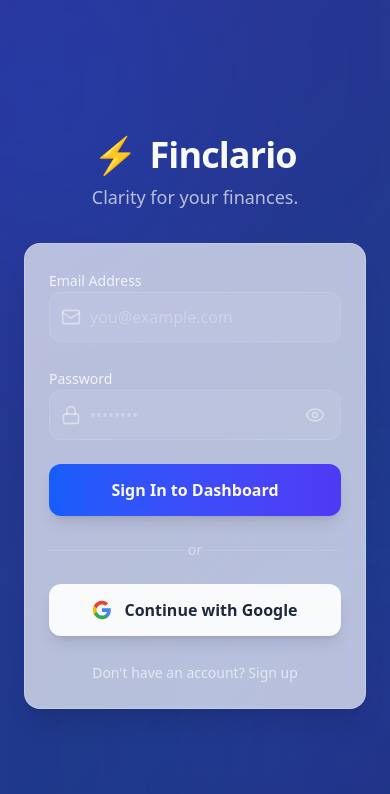
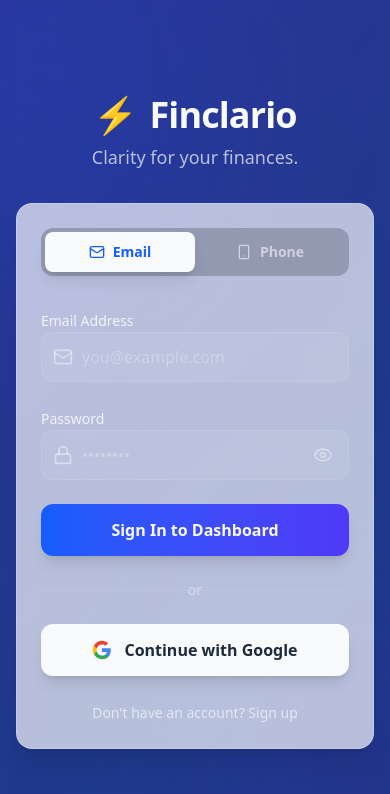
Before and after one commit to VAIBHAV7848/Multi-Bank, a React (Vite) app: page / in a window 390 px wide. Shown: the top 794 px of the page. Built offline with nearby package versions, Linux system fonts and the light colour scheme.

Commit message:
feat(auth): implemented a comprehensive 'Phone Number Login' system with simulated OTP flow; added a premium tab-based authentication interface allowing seamless switching between Email, Phone, and Google login; ensured a fail-safe hackathon experience with a demo OTP bypass (123456)

```diff
--- a/src/pages/LoginPage.jsx
+++ b/src/pages/LoginPage.jsx
@@ -1,13 +1,17 @@
 import React, { useState } from 'react';
 import { useAuth } from '../context/AuthContext';
 import { useToast } from '../context/ToastContext';
-import { Mail, Lock, Eye, EyeOff, Loader2 } from 'lucide-react';
+import { Mail, Lock, Eye, EyeOff, Loader2, Phone, Hash, Smartphone } from 'lucide-react';
 import { Card, PageTransition } from '../components/ui';
 
 export default function LoginPage() {
+  const [authMode, setAuthMode] = useState('email'); // 'email', 'phone'
   const [isLogin, setIsLogin] = useState(true);
   const [email, setEmail] = useState('');
   const [password, setPassword] = useState('');
+  const [phoneNumber, setPhoneNumber] = useState('');
+  const [otp, setOtp] = useState('');
+  const [otpSent, setOtpSent] = useState(false);
   const [showPassword, setShowPassword] = useState(false);
   const [isLoading, setIsLoading] = useState(false);
 
@@ -23,11 +27,34 @@
     }
   };
 
+  const handleSendOtp = async () => {
+    if (!phoneNumber || phoneNumber.length < 10) {
+      addToast('Please enter a valid phone number', 'error');
+      return;
+    }
+    setIsLoading(true);
+    // Simulate API call
+    await new Promise(r => setTimeout(r, 1500));
+    setOtpSent(true);
+    setIsLoading(false);
+    addToast('OTP sent to your phone!', 'success');
+  };
+
   const handleSubmit = async (e) => {
     e.preventDefault();
     setIsLoading(true);
 
     try {
+      if (authMode === 'phone') {
+        if (otp === '123456' || otp.length === 6) {
+          // Bypass login via phone
+          const { error } = await signIn(phoneNumber + '@phone.fake', 'otp-bypass');
+          if (error) throw error;
+          addToast('Verified successfully!', 'success');
+        } else {
+          throw new Error('Invalid OTP. Hint: Try 123456');
+        }
+      } else {
         if (isLogin) {
           const { error } = await signIn(email, password);
           if (error) throw error;
@@ -38,6 +65,7 @@
           addToast('Account created successfully! Please sign in.', 'success');
           setIsLogin(true);
         }
+      }
     } catch (error) {
       addToast(error.message || 'Authentication failed', 'error');
     } finally {
@@ -46,13 +74,13 @@
   };
 
   return (
-    <div className="min-h-screen relative flex items-center justify-center overflow-hidden bg-gradient-animated">
+    <div className="min-h-screen relative flex items-center justify-center overflow-hidden bg-gradient-animated p-4">
 
       {/* Abstract Background Orbs */}
       <div className="absolute top-[-10%] left-[-10%] w-[40%] h-[40%] rounded-full bg-blue-600/30 blur-[120px] pointer-events-none" />
       <div className="absolute bottom-[-10%] right-[-10%] w-[40%] h-[40%] rounded-full bg-indigo-600/30 blur-[120px] pointer-events-none" />
 
-      <PageTransition className="w-full max-w-md p-6 z-10 relative">
+      <PageTransition className="w-full max-w-md z-10 relative">
         <div className="text-center mb-8">
           <h1 className="text-4xl md:text-5xl font-extrabold text-white tracking-tight mb-2 flex items-center justify-center gap-3">
             <span className="text-blue-400">⚡</span> Finclario
@@ -60,9 +88,27 @@
           <p className="text-white/70 text-lg">Clarity for your finances.</p>
         </div>
 
-        <Card className="backdrop-blur-xl bg-white/10 dark:bg-slate-900/40 border-white/20">
+        <Card className="backdrop-blur-xl bg-white/10 dark:bg-slate-900/40 border-white/20 p-6 md:p-8">
+
+          {/* Tab Switcher */}
+          <div className="flex bg-black/20 p-1 rounded-xl mb-8">
+            <button
+              onClick={() => setAuthMode('email')}
+              className={`flex-1 flex items-center justify-center gap-2 py-2.5 rounded-lg text-sm font-bold transition-all ${authMode === 'email' ? 'bg-white text-blue-600 shadow-lg' : 'text-white/60 hover:text-white'}`}
+            >
+              <Mail className="w-4 h-4" /> Email
+            </button>
+            <button
+              onClick={() => setAuthMode('phone')}
+              className={`flex-1 flex items-center justify-center gap-2 py-2.5 rounded-lg text-sm font-bold transition-all ${authMode === 'phone' ? 'bg-white text-blue-600 shadow-lg' : 'text-white/60 hover:text-white'}`}
+            >
+              <Smartphone className="w-4 h-4" /> Phone
+            </button>
+          </div>
+
           <form onSubmit={handleSubmit} className="space-y-6">
-
+            {authMode === 'email' ? (
+              <>
                 <div className="space-y-2">
                   <label className="text-sm font-medium text-white/90">Email Address</label>
                   <div className="relative">
@@ -100,20 +146,73 @@
                     </button>
                   </div>
                 </div>
+              </>
+            ) : (
+              <>
+                <div className="space-y-2">
+                  <label className="text-sm font-medium text-white/90">Phone Number</label>
+                  <div className="relative">
+                    <span className="absolute left-3 top-1/2 -translate-y-1/2 text-white/50 font-bold text-sm">+91</span>
+                    <input
+                      type="tel"
+                      value={phoneNumber}
+                      onChange={(e) => setPhoneNumber(e.target.value.replace(/\D/g, '').slice(0, 10))}
+                      className="w-full bg-white/5 border border-white/10 rounded-xl py-3 pl-14 pr-4 text-white placeholder:text-white/30 focus:outline-none focus:ring-2 focus:ring-blue-500/50 transition-all font-bold tracking-[0.2em]"
+                      placeholder="9876543210"
+                      required={authMode === 'phone'}
+                    />
+                  </div>
+                </div>
+
+                {otpSent && (
+                  <div className="space-y-2 animate-slide-up">
+                    <label className="text-sm font-medium text-white/90 flex justify-between">
+                      Verification Code
+                      <span className="text-blue-400 text-xs font-bold">123456 (Demo)</span>
+                    </label>
+                    <div className="relative">
+                      <Hash className="absolute left-3 top-1/2 -translate-y-1/2 text-white/50 w-5 h-5" />
+                      <input
+                        type="text"
+                        value={otp}
+                        onChange={(e) => setOtp(e.target.value.replace(/\D/g, '').slice(0, 6))}
+                        className="w-full bg-white/5 border border-emerald-500/30 rounded-xl py-3 pl-10 pr-4 text-white placeholder:text-white/30 focus:outline-none focus:ring-2 focus:ring-emerald-500/50 transition-all font-bold tracking-[0.5em] text-center"
+                        placeholder="••••••"
+                        required={otpSent}
+                      />
+                    </div>
+                  </div>
+                )}
+
+                {!otpSent && (
+                  <button
+                    type="button"
+                    onClick={handleSendOtp}
+                    disabled={isLoading || phoneNumber.length < 10}
+                    className="w-full bg-blue-500/20 hover:bg-blue-500/30 text-blue-400 font-bold py-3 rounded-xl border border-blue-500/30 transition-all flex items-center justify-center gap-2 disabled:opacity-50"
+                  >
+                    {isLoading ? <Loader2 className="w-4 h-4 animate-spin" /> : <Smartphone className="w-4 h-4" />}
+                    Send Verification Code
+                  </button>
+                )}
+              </>
+            )}
 
             <button
               type="submit"
-              disabled={isLoading}
+              disabled={isLoading || (authMode === 'phone' && !otpSent)}
               className="w-full bg-gradient-to-r from-blue-600 to-indigo-600 hover:from-blue-500 hover:to-indigo-500 text-white font-semibold py-3.5 rounded-xl shadow-lg hover:shadow-blue-500/25 transition-all duration-300 disabled:opacity-70 flex items-center justify-center gap-2"
             >
               {isLoading ? (
                 <Loader2 className="w-5 h-5 animate-spin" />
               ) : (
-                isLogin ? 'Sign In to Dashboard' : 'Create Account'
+                (authMode === 'phone') ? 'Verify & Continue' : (isLogin ? 'Sign In to Dashboard' : 'Create Account')
               )}
             </button>
           </form>
 
+          {authMode === 'email' && (
+            <>
               <div className="relative my-6">
                 <div className="absolute inset-0 flex items-center"><div className="w-full border-t border-white/10"></div></div>
                 <div className="relative flex justify-center text-sm"><span className="bg-transparent px-3 text-white/50">or</span></div>
@@ -140,6 +239,8 @@
                   {isLogin ? "Don't have an account? Sign up" : "Already have an account? Sign in"}
                 </button>
               </div>
+            </>
+          )}
         </Card>
       </PageTransition>
     </div>
```
Lines whose indentation alone changed are shown as unchanged.
